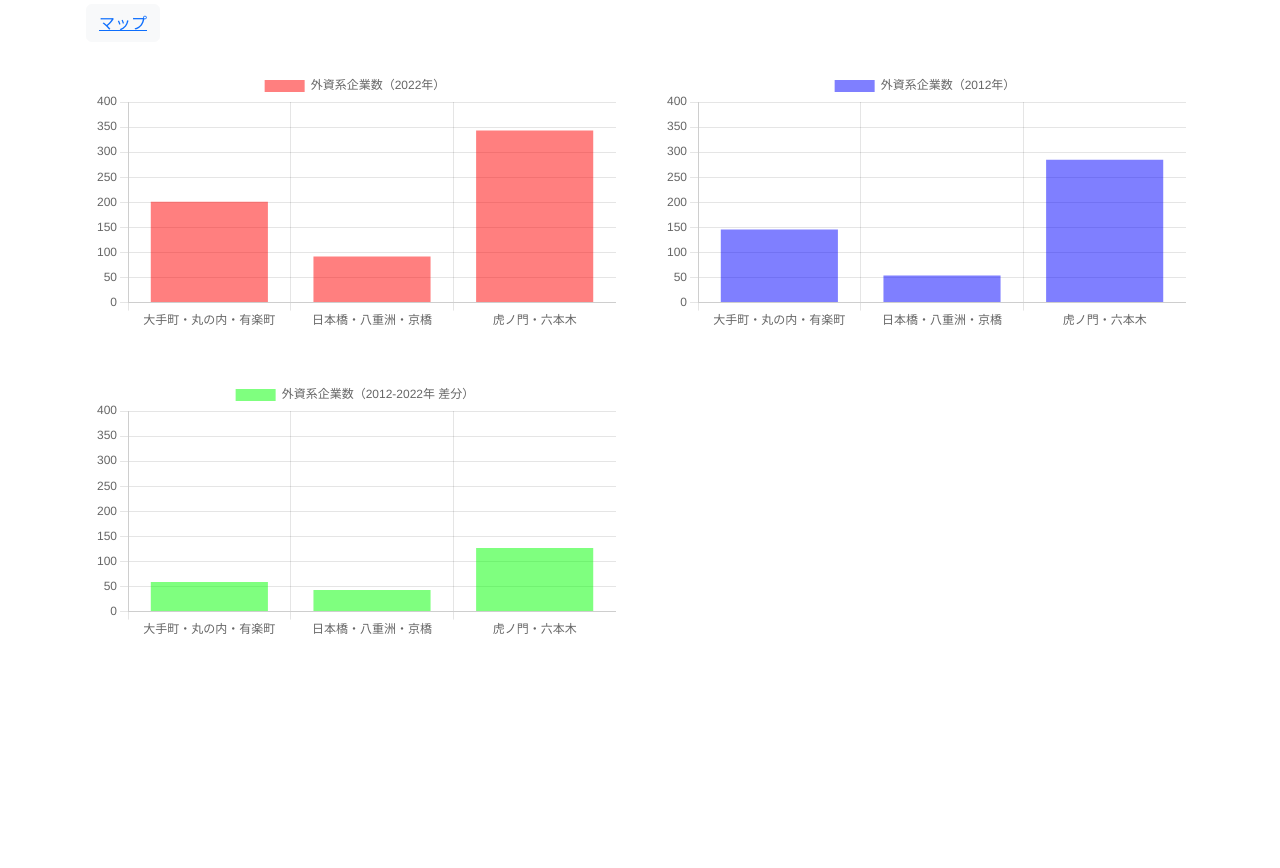
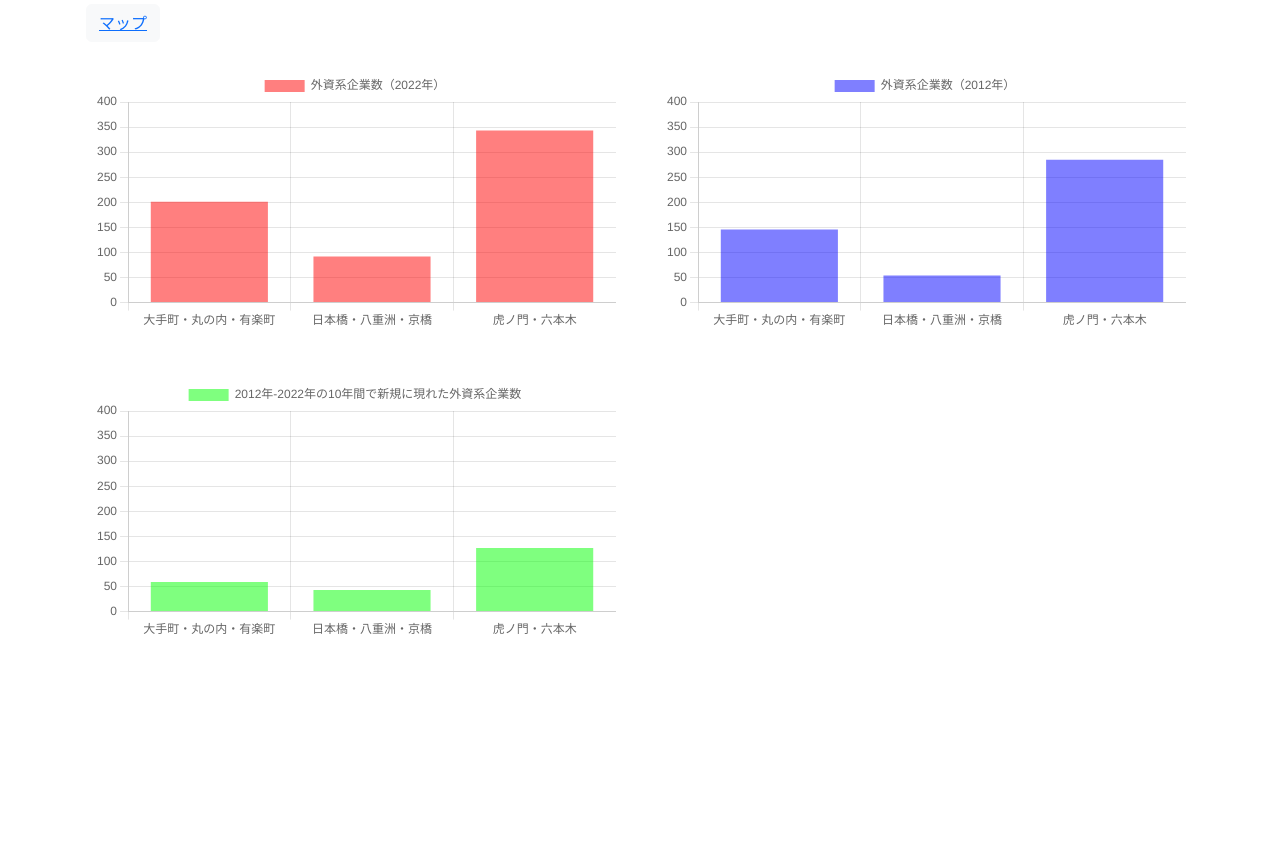
Before and after one commit to nyamato-mmf/facilities_map, a plain HTML site: page charts.html in a window 1280 px wide. Drawn offline with nearby package versions, Linux system fonts and the light colour scheme.

Commit message:
edit graph title

```diff
--- a/charts.html
+++ b/charts.html
@@ -125,7 +125,7 @@
         const data_03 = {
             labels: labels_03,
             datasets: [{
-                label: '外資系企業数（2012-2022年 差分）',
+                label: '2012年-2022年の10年間で新規に現れた外資系企業数',
                 backgroundColor: 'rgba(0, 255, 0, 0.5)',
                 borderColor: 'rgba(0, 255, 0, 0.5)',
                 data: [59, 43, 127],
```
Also changed, not shown: css/style.css (indentation only).
